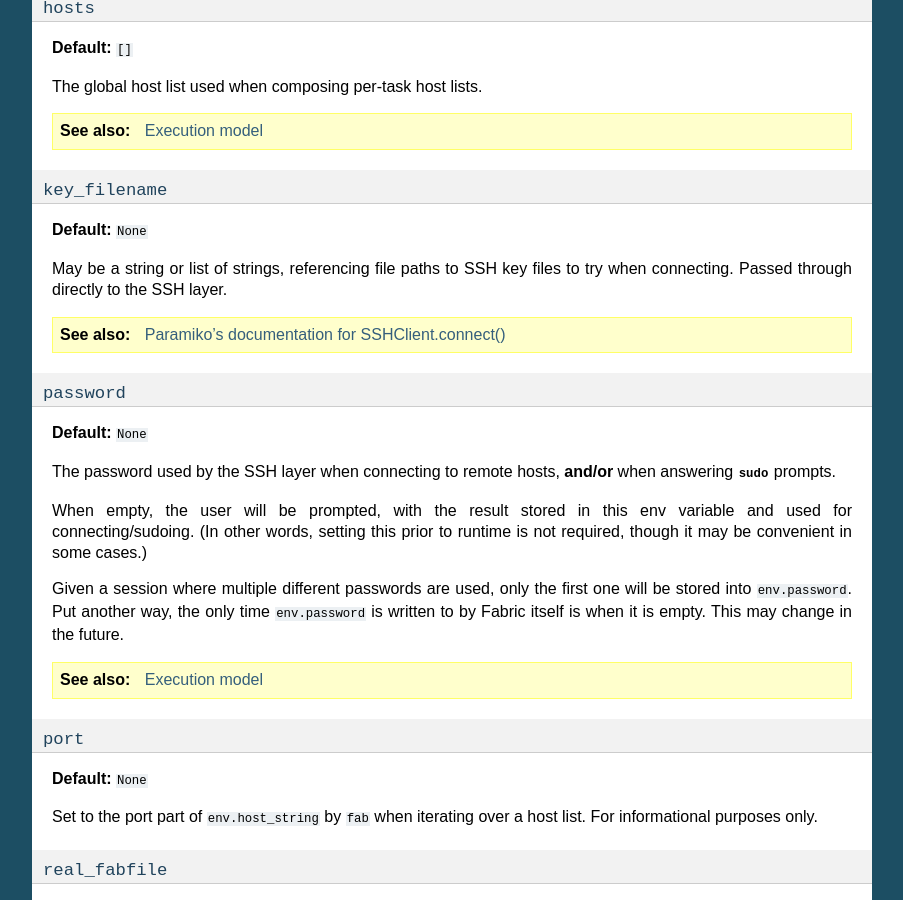
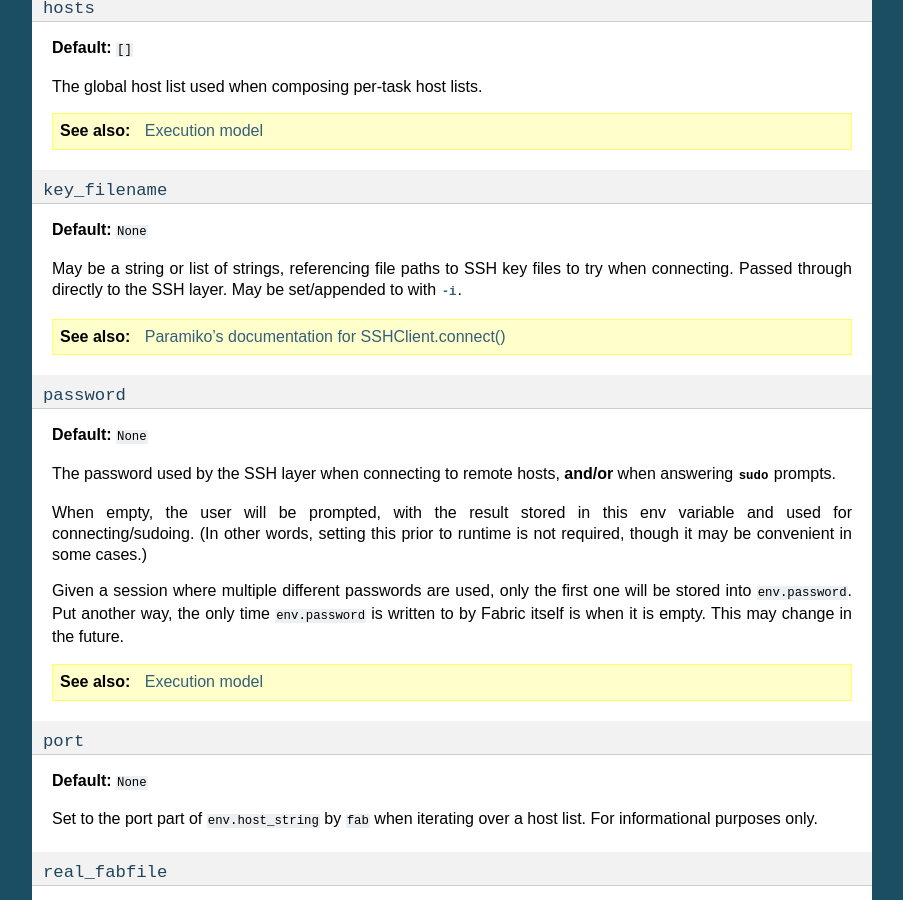
Before and after one commit to fabric/fabric, a Sphinx documentation site: the page built from docs/usage/env.rst, in a window 1280 px wide and 900 px high, scrolled down 3104 px. Shown: the whole window, without its empty margins (198-1101 px from the left). Built offline with Sphinx 7.4.7, drawn with Linux system fonts in a browser that asks for light colours.

```diff
--- a/docs/usage/env.rst
+++ b/docs/usage/env.rst
@@ -189,13 +189,16 @@ The global host list used when composing per-task host lists.
 
 .. seealso:: :doc:`execution`
 
+.. _key-filename:
+
 ``key_filename``
 ----------------
 
 **Default:** ``None``
 
 May be a string or list of strings, referencing file paths to SSH key files to
-try when connecting. Passed through directly to the SSH layer.
+try when connecting. Passed through directly to the SSH layer. May be
+set/appended to with :option:`-i`.
 
 .. seealso:: `Paramiko's documentation for SSHClient.connect() <http://www.lag.net/paramiko/docs/paramiko.SSHClient-class.html#connect>`_
 
--- a/docs/usage/fab.rst
+++ b/docs/usage/fab.rst
@@ -101,7 +101,8 @@ below.
 .. cmdoption:: -i KEY_FILENAME
 
     When set to a file path, will load the given file as an SSH identity file
-    (usually a private key.) This option may be repeated multiple times.
+    (usually a private key.) This option may be repeated multiple times. Sets
+    (or appends to) :ref:`env.key_filename <key-filename>`.
 
 .. cmdoption:: -f FABFILE, --fabfile=FABFILE
 
```
